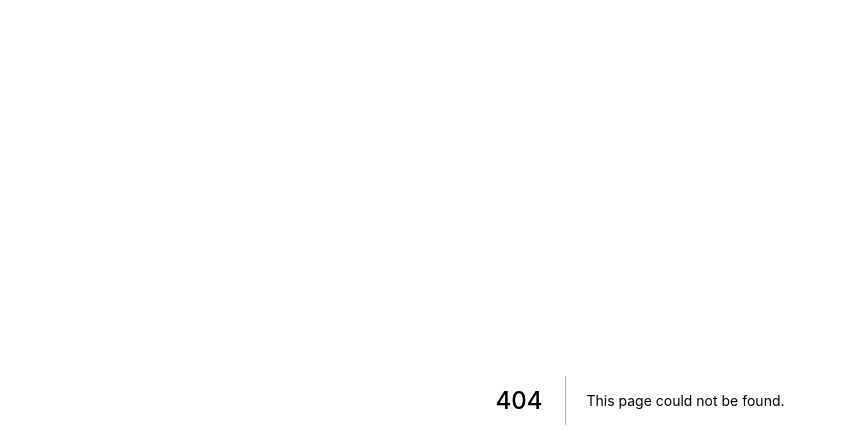
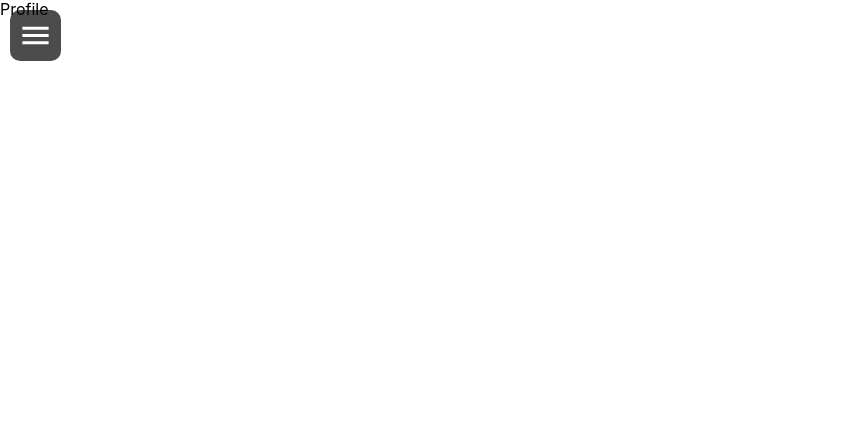
Before and after one commit to the-kwisatz-haderach/graphql-playground, a Next.js app: page /profile in a window 1280 px wide. Before the commit this address had no page. Shown: the top 448 px of the page, without its empty margins (0-846 px from the left). Built offline with nearby package versions, Linux system fonts and the light colour scheme.

Commit message:
Create basic menu.

```diff
--- a/components/Locator/Locator.tsx
+++ b/components/Locator/Locator.tsx
@@ -36,7 +36,7 @@ export default function Locator({ lat, lng, zoom }: Props): ReactElement {
           display: flex;
           flex-flow: row nowrap;
           align-items: center;
-          margin-right: 20px;
+          margin-right: 5px;
           width: 120px;
           height: 100%;
         }
--- a/layouts/Main.tsx
+++ b/layouts/Main.tsx
@@ -1,13 +1,31 @@
-import { Button, Menu, MenuItem } from '@material-ui/core'
+import { IconButton, Menu, MenuItem, Slide } from '@material-ui/core'
+import MenuIcon from '@material-ui/icons/MenuSharp'
+import Link from 'next/link'
 import React, { useState } from 'react'
 
 interface Props {}
 
+type MenuItem = {
+  title: string
+  href: string
+}
+
+const menu: MenuItem[] = [
+  {
+    title: 'home',
+    href: '/',
+  },
+  {
+    title: 'profile',
+    href: '/profile',
+  },
+]
+
 const Main: React.FC<Props> = ({ children }) => {
-  const [anchorEl, setAnchorEl] = useState(null)
+  const [anchorEl, setAnchorEl] = useState<HTMLButtonElement | null>(null)
 
   const handleClick: React.MouseEventHandler<HTMLButtonElement> = (e) => {
-    console.log(e)
+    setAnchorEl(e.currentTarget)
   }
   const handleClose = () => {
     setAnchorEl(null)
@@ -16,23 +34,40 @@ const Main: React.FC<Props> = ({ children }) => {
   return (
     <div className="container">
       <div className="menu">
-        <Button
+        <IconButton
+          style={{
+            backgroundColor: 'rgba(0,0,0,0.7)',
+            color: 'white',
+            borderRadius: 10,
+            padding: 8,
+          }}
           aria-controls="simple-menu"
           aria-haspopup="true"
           onClick={handleClick}
         >
-          Open Menu
-        </Button>
+          <MenuIcon fontSize="large" />
+        </IconButton>
         <Menu
+          anchorOrigin={{
+            vertical: 'top',
+            horizontal: 'center',
+          }}
+          transformOrigin={{
+            vertical: 'top',
+            horizontal: 'center',
+          }}
           id="simple-menu"
           anchorEl={anchorEl}
           keepMounted
-          open={Boolean(anchorEl)}
+          open={!!anchorEl}
           onClose={handleClose}
+          TransitionComponent={Slide}
         >
-          <MenuItem onClick={handleClose}>Profile</MenuItem>
-          <MenuItem onClick={handleClose}>My account</MenuItem>
-          <MenuItem onClick={handleClose}>Logout</MenuItem>
+          {menu.map((item) => (
+            <MenuItem onClick={handleClose}>
+              <Link href={item.href}>{item.title}</Link>
+            </MenuItem>
+          ))}
         </Menu>
       </div>
       <div className="child-container">{children}</div>
@@ -51,8 +86,8 @@ const Main: React.FC<Props> = ({ children }) => {
         .menu {
           z-index: 1;
           position: absolute;
-          top: 50;
-          left: 50;
+          top: 10px;
+          left: 10px;
         }
       `}</style>
     </div>
--- a/package.json
+++ b/package.json
@@ -12,6 +12,7 @@
   "dependencies": {
     "@apollo/client": "^3.3.11",
     "@material-ui/core": "^4.11.3",
+    "@material-ui/icons": "^4.11.2",
     "@types/glob": "^7.1.3",
     "apollo-server-micro": "^2.21.0",
     "glob": "^7.1.6",
--- /dev/null
+++ b/pages/profile.tsx
@@ -0,0 +1,8 @@
+import React, { ReactElement } from 'react'
+import Main from '../layouts/Main'
+
+interface Props {}
+
+export default function profile({}: Props): ReactElement {
+  return <Main>Profile</Main>
+}
```
Also changed, not shown: pages/apolloClient.ts (deleted, +0 -8 lines), 1 other file (tests, documents, lock files or other folders).
